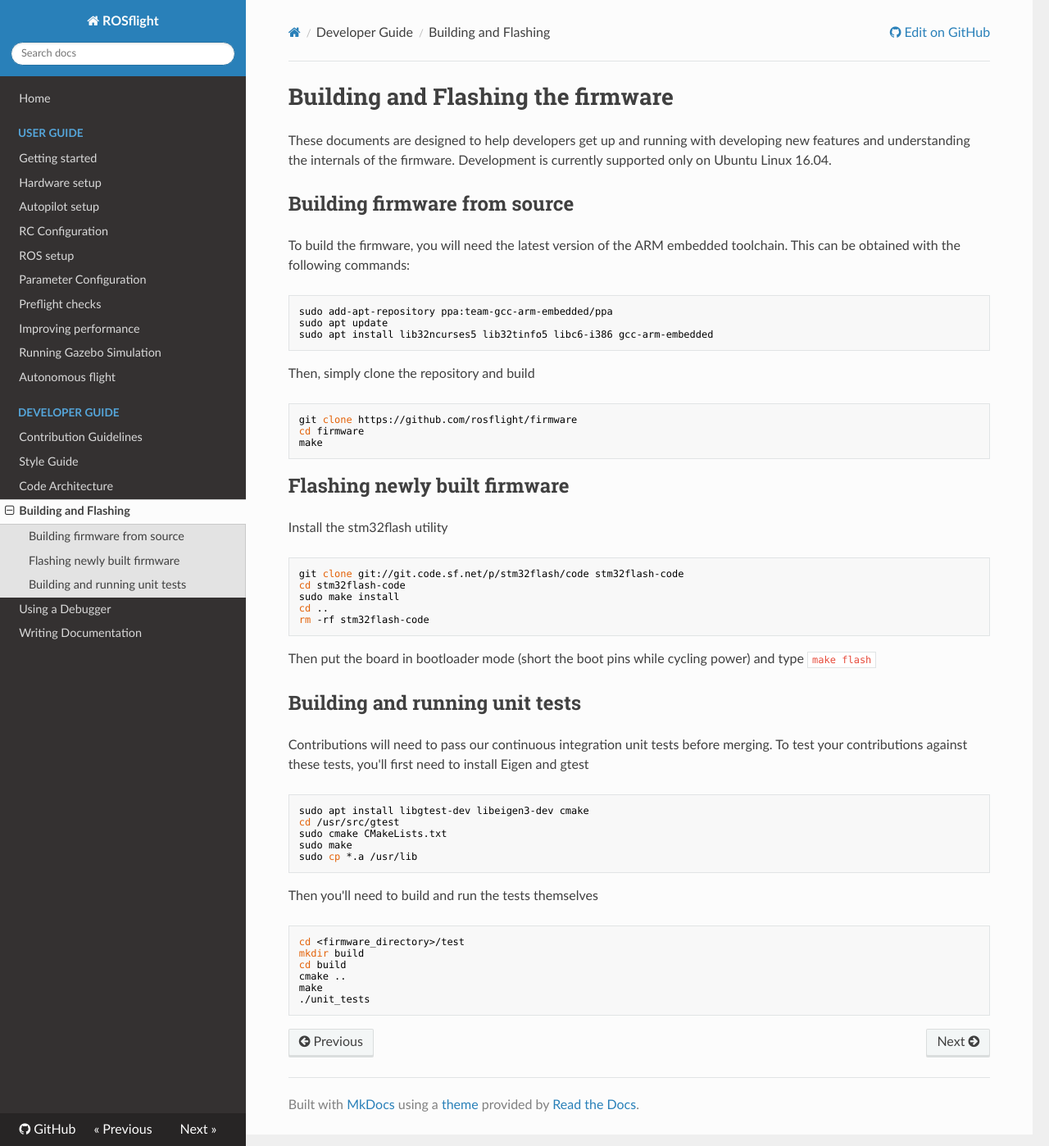
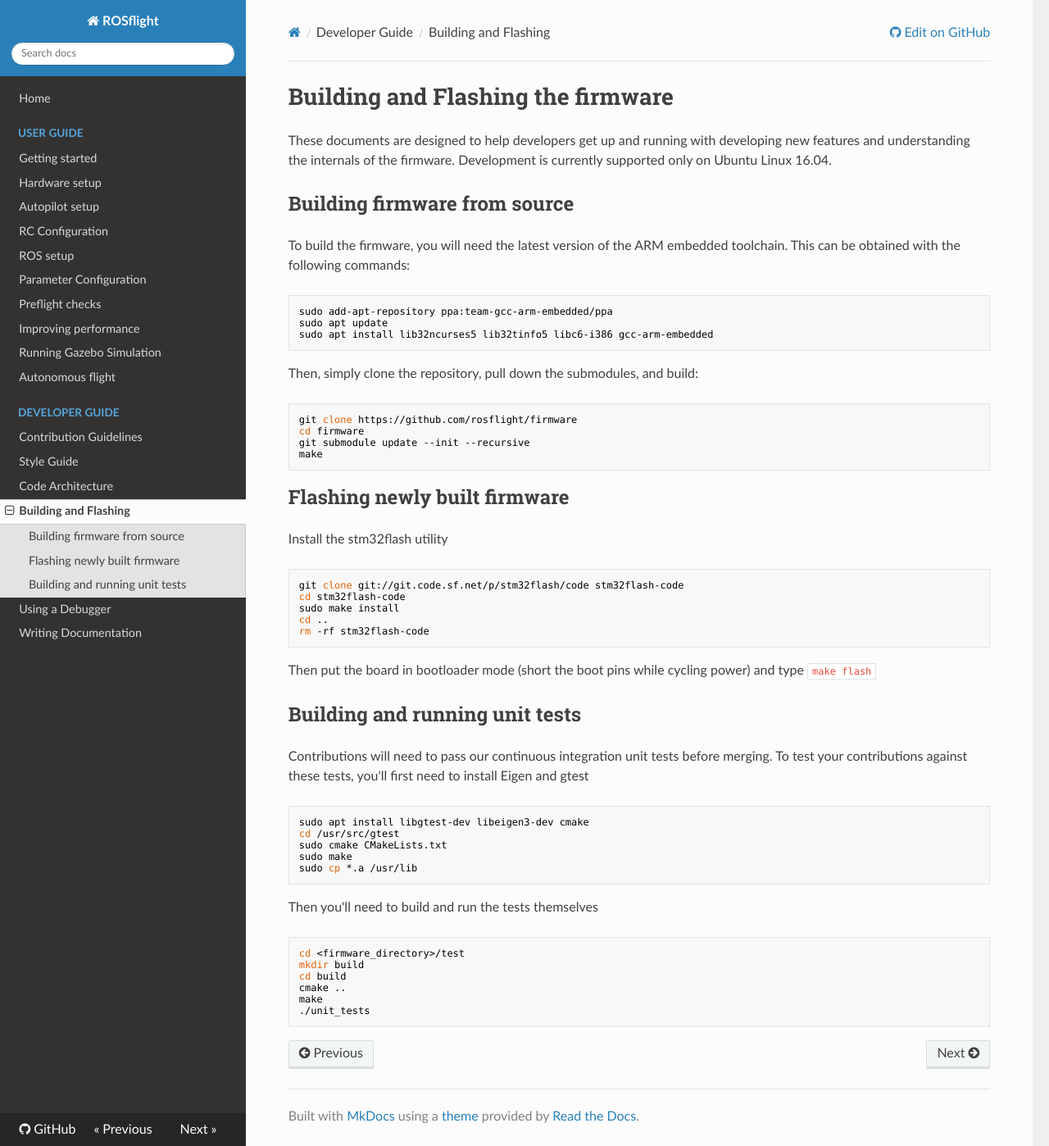
Before and after one commit to rosflight/rosflight_firmware, an MkDocs documentation site: the page built from docs/developer-guide/building-flashing.md, in a window 1280 px wide and 1398 px high. Shown: the whole window at 82% size. Built offline with MkDocs 1.6.1, drawn with Linux system fonts in a browser that asks for light colours; nearby versions of some CDN libraries; old or Windows-style settings are respelled for this version of MkDocs.

Commit message:
Added git submodule update step to developer docs

````diff
--- a/docs/developer-guide/building-flashing.md
+++ b/docs/developer-guide/building-flashing.md
@@ -12,11 +12,12 @@ sudo apt update
 sudo apt install lib32ncurses5 lib32tinfo5 libc6-i386 gcc-arm-embedded
 ```
 
-Then, simply clone the repository and build
+Then, simply clone the repository, pull down the submodules, and build:
 
 ``` bash
 git clone https://github.com/rosflight/firmware
 cd firmware
+git submodule update --init --recursive
 make
 ```
 
````
